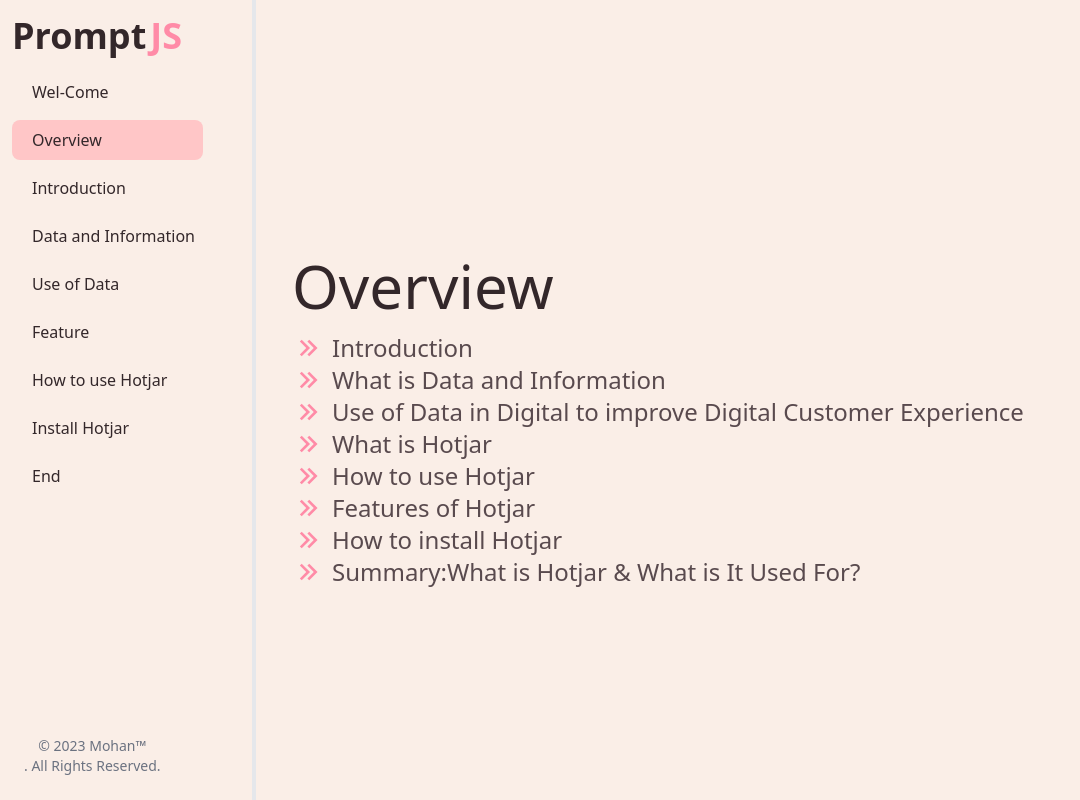
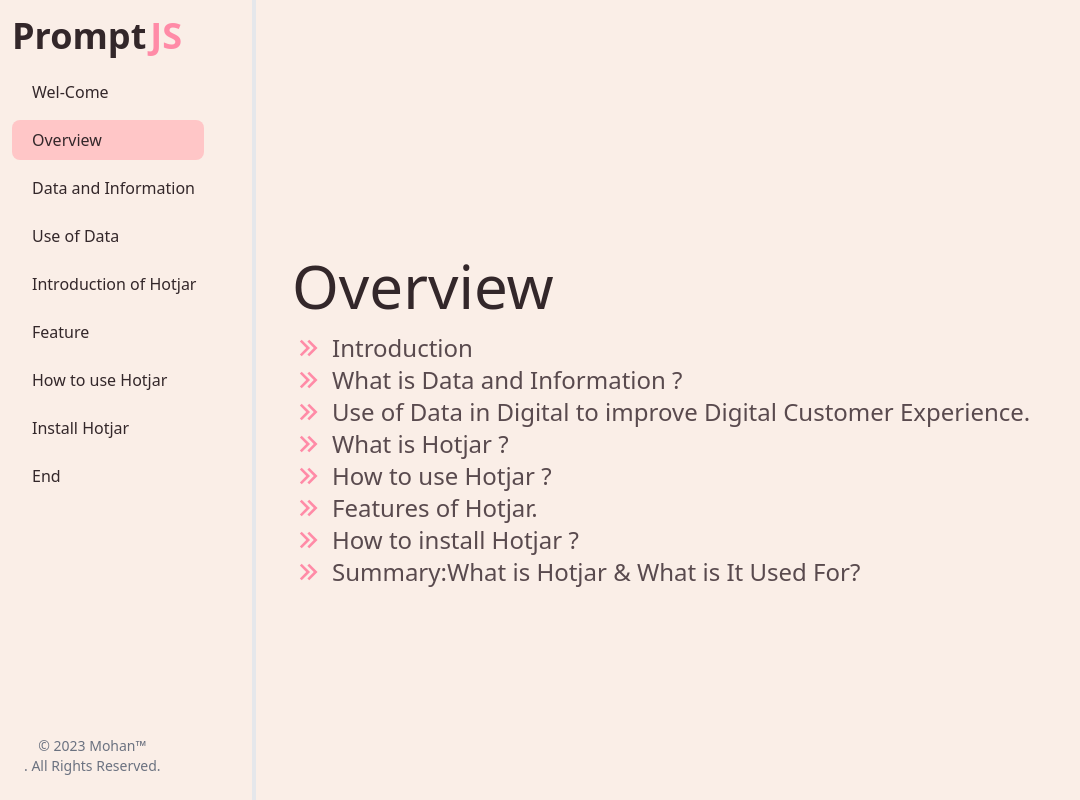
Before and after one commit to mohan13/prompt-js-event, a Next.js app: page /overview in a window 1280 px wide. Shown: the whole page, without its empty margins (0-1080 px from the left). Built offline with nearby package versions, Linux system fonts and the light colour scheme.

Commit message:
question mark added

```diff
--- a/src/components/Constant/menu.ts
+++ b/src/components/Constant/menu.ts
@@ -10,11 +10,7 @@
     title: 'Overview',
     url: '/overview',
   },
-  {
-    id: 3,
-    title: 'Introduction',
-    url: '/intro',
-  },
+
   {
     id: 3,
     title: 'Data and Information',
@@ -25,25 +21,29 @@
     title: 'Use of Data ',
     url: '/use_of_data',
   },
-
+  {
+    id: 5,
+    title: 'Introduction of Hotjar',
+    url: '/intro',
+  },
   {
     id: 6,
     title: 'Feature',
     url: '/feature',
   },
   {
-    id: 5,
+    id: 7,
     title: 'How to use Hotjar',
     url: '/use_of_hotjar',
   },
 
   {
-    id: 7,
+    id: 8,
     title: 'Install Hotjar',
     url: '/install_hotjar',
   },
   {
-    id: 8,
+    id: 9,
     title: 'End',
     url: '/demo',
   },
--- a/src/components/Constant/topics.ts
+++ b/src/components/Constant/topics.ts
@@ -10,28 +10,28 @@
       },
       {
         id: 1,
-        paragraph: 'What is Data and Information',
+        paragraph: 'What is Data and Information ?',
       },
       {
         id: 1,
         paragraph:
-          'Use of Data in Digital to improve Digital Customer Experience  ',
+          'Use of Data in Digital to improve Digital Customer Experience.  ',
       },
       {
         id: 1,
-        paragraph: 'What is Hotjar',
+        paragraph: 'What is Hotjar ?',
       },
       {
         id: 1,
-        paragraph: 'How to use Hotjar',
+        paragraph: 'How to use Hotjar ?',
       },
       {
         id: 1,
-        paragraph: 'Features of Hotjar ',
+        paragraph: 'Features of Hotjar. ',
       },
       {
         id: 1,
-        paragraph: 'How to install Hotjar',
+        paragraph: 'How to install Hotjar ?',
       },
       {
         id: 1,
--- a/src/components/Navigation/navitems.tsx
+++ b/src/components/Navigation/navitems.tsx
@@ -64,7 +64,7 @@
                   <Link
                     onClick={() => setOpen(false)}
                     href={item.url}
-                    className={`flex items-center p-2 text-base font-normal text-[#33272a] rounded-lg hover:bg-[#ffc6c7] group ${
+                    className={`flex items-center p-2 text-base font-normal text-[#33272a] transition ease-in-out duration-150 rounded-lg hover:bg-[#ffc6c7] group ${
                       router.pathname === item.url ? 'bg-[#ffc6c7]' : ''
                     }`}
                   >
--- a/src/components/ReusableComponents/banner_1.tsx
+++ b/src/components/ReusableComponents/banner_1.tsx
@@ -55,6 +55,7 @@
               );
             })}
           </div>
+        </div>
         {hotjar_image ? (
           <motion.div
             initial={{ x: -250 }}
@@ -73,7 +74,6 @@
           ''
         )}
       </div>
-      </div>
     </motion.div>
   );
 };
--- a/src/moduels/Feature/Feature.tsx
+++ b/src/moduels/Feature/Feature.tsx
@@ -5,7 +5,7 @@
   return (
     <div className="w-1/3 fixed">
       <Banner
-        title="Hotjar features and why you would use them"
+        title="Hotjar features and why you would use them?"
         description={data}
         hotjar_image=""
       />
--- a/src/moduels/UsedHotjar/use_hotjar.tsx
+++ b/src/moduels/UsedHotjar/use_hotjar.tsx
@@ -1,9 +1,11 @@
 import React from 'react';
 import Banner from '@/components/ReusableComponents/banner_1';
+import Two_images from '@/components/ReusableComponents/two_images';
 const Information = ({ data }: { data: any }) => {
   return (
     <div>
-      <Banner title="How to use hotjar" description={data} hotjar_image="" />
+      <Banner title="How to use hotjar ?" description={data} hotjar_image="" />
+      <Two_images first_image="/assets/dashboard.png" second_image="" />
     </div>
   );
 };
--- a/src/moduels/install_hotjar.tsx
+++ b/src/moduels/install_hotjar.tsx
@@ -5,7 +5,7 @@
   return (
     <div>
       <Banner
-        title="How to Install Hotjar"
+        title="How to Install Hotjar ?"
         description={data}
         hotjar_image=""
       />
--- a/src/pages/feature.tsx
+++ b/src/pages/feature.tsx
@@ -30,7 +30,9 @@
       <div>
         <Information data={data_n_info} />
       </div>
-      <Features />
+      <div className="">
+        <Features />
+      </div>
     </div>
   );
 };
--- a/src/pages/title.tsx
+++ b/src/pages/title.tsx
@@ -19,7 +19,7 @@
         <div className="flex justify-end items-center gap-3">
           <img
             className="object-cover w-12 h-12 rounded-full shrink-0"
-            src="https://flowbite.s3.amazonaws.com/blocks/marketing-ui/avatars/jese-leos.png"
+            src="/assets/mohan.webp"
             alt=""
           />
           <div>
--- a/src/pages/use_of_hotjar.tsx
+++ b/src/pages/use_of_hotjar.tsx
@@ -1,6 +1,5 @@
 import React from 'react';
 import Useofhotjar from '@/moduels/UsedHotjar/use_hotjar';
-import Useofimage from '@/moduels/UsedHotjar/images';
 
 const use_of_hotjar = () => {
   const data_n_info = [
@@ -17,7 +16,6 @@
   return (
     <>
       <Useofhotjar data={data_n_info} />
-      <Useofimage />
     </>
   );
 };
```
Also changed, not shown: src/moduels/UsedHotjar/images.tsx (deleted, +0 -13 lines), public/assets/mohan.webp (added). Lines whose indentation alone changed are shown as unchanged.
